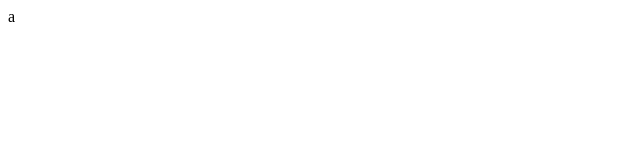
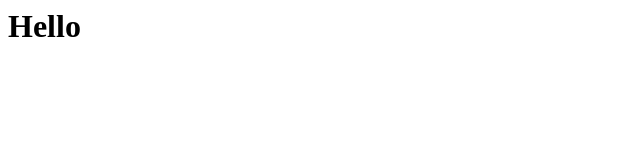
Before and after one commit to skyhihi/ch-project, a plain HTML site: page index.html in a window 1280 px wide. Shown: the whole page, without its empty margins (0-640 px from the left). Drawn offline with Linux system fonts and the light colour scheme.

```diff
--- a/index.html
+++ b/index.html
@@ -1 +1 @@
-<a>a</a>
+<h1>Hello</h1>
```
Also changed, not shown: readme.txt (added).
